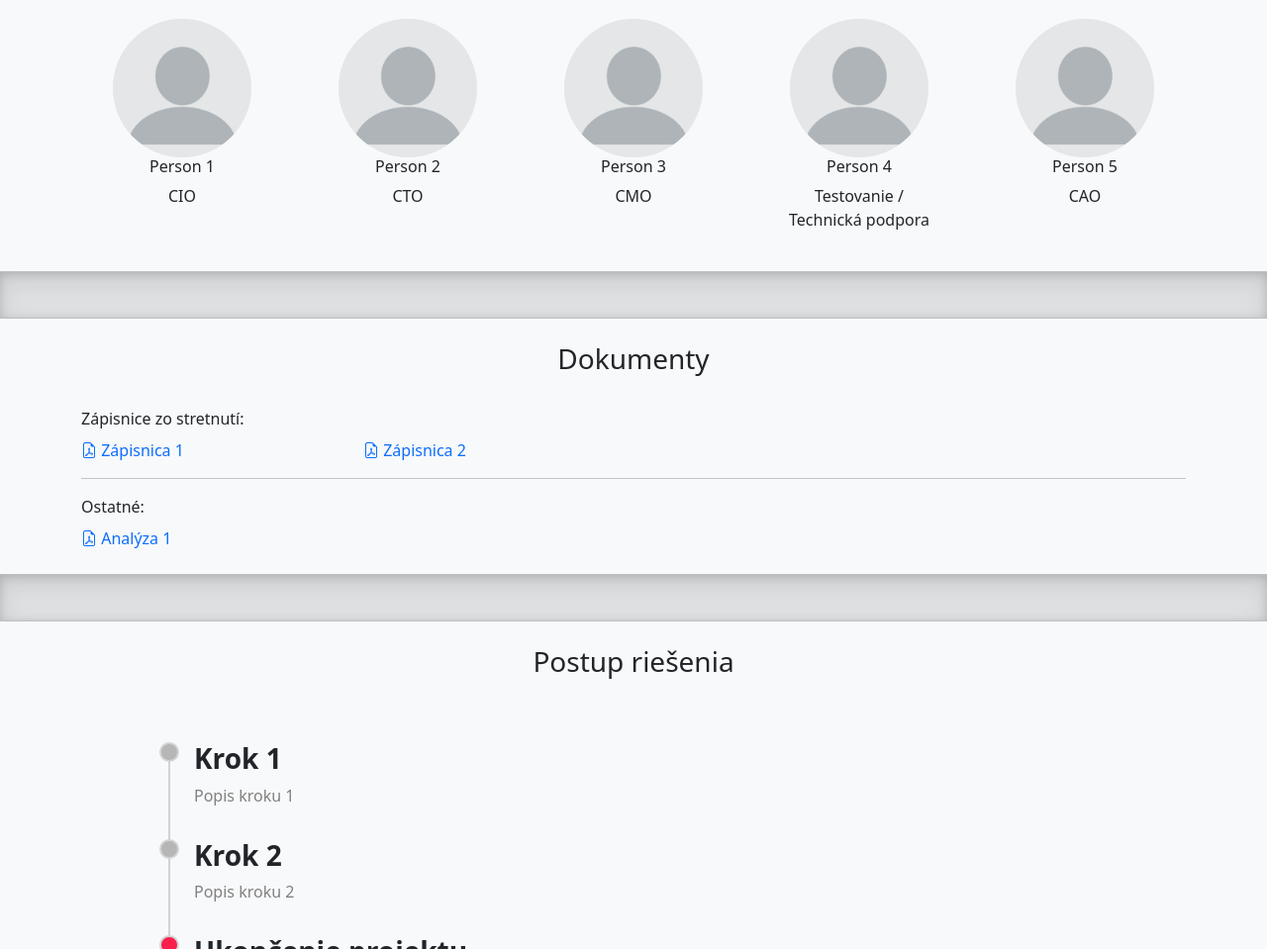
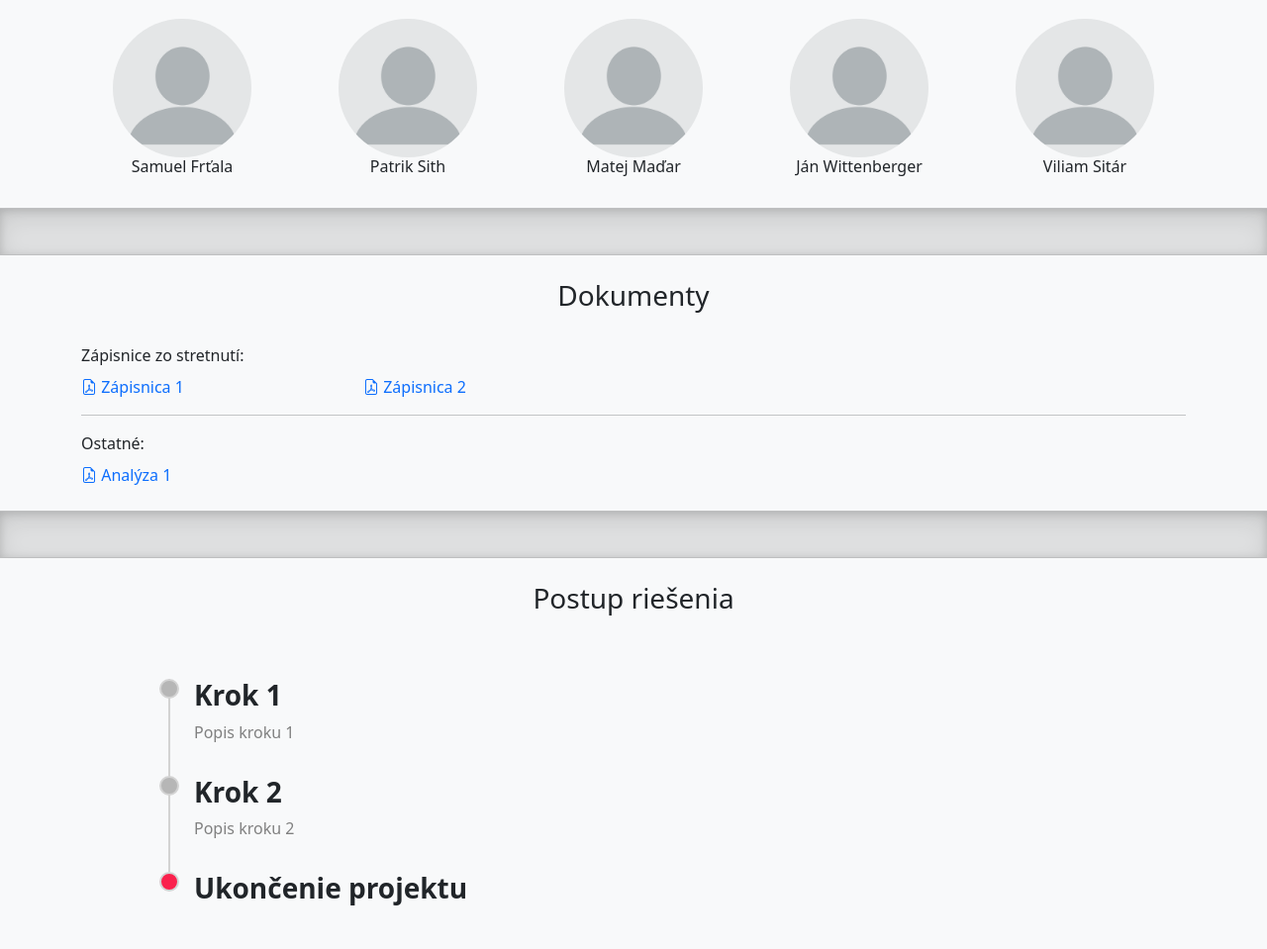
Before and after one commit to NUCAA-FEI/NUCAA-FEI.github.io, a plain HTML site: page index.html in a window 1280 px wide. Shown: the part 905-1864 px from the top of the page at 99% size. Drawn offline with Linux system fonts and the light colour scheme.

Commit message:
Feat: Added members names

```diff
--- a/index.html
+++ b/index.html
@@ -62,37 +62,37 @@
 
             <div id="team_members" class="b-example-divider"></div>
 
-            <div class="container my-4">
+           <div class="container my-4">
                 <div class="row justify-content-center pb-4"><h3 class="text-center">Členovia tímu</h3></div>
                 <div class="row justify-content-around">
                     <div class="col-lg-2 col-md-4 col-sm-6 text-center d-flex flex-column align-items-center profile_item pt-3" data-bs-toggle="modal" data-bs-target="#modal1">
                         <img class="bd-placeholder-img rounded-circle" src="img/profile/blankPic.webp" alt="Profile Image" width="140" height="140">
-                        <h4 class="fw-normal">Person 1</h4>
-                        <p class="text-center">CIO</p>
+                        <h4 class="fw-normal">Samuel Frťala</h4>
+<!--                        <p class="text-center">CIO</p>-->
                     </div><!-- /.col-lg-4 -->
 
                     <div class="col-lg-2 col-md-4 col-sm-6 text-center d-flex flex-column align-items-center profile_item pt-3" data-bs-toggle="modal" data-bs-target="#modal2">
                         <img class="bd-placeholder-img rounded-circle" src="img/profile/blankPic.webp" alt="Profile Image" width="140" height="140">
-                        <h4 class="fw-normal">Person 2</h4>
-                        <p class="text-center">CTO</p>
+                        <h4 class="fw-normal">Patrik Sith</h4>
+<!--                        <p class="text-center">CTO</p>-->
                     </div><!-- /.col-lg-4 -->
 
                     <div class="col-lg-2 col-md-4 col-sm-6 text-center d-flex flex-column align-items-center profile_item pt-3" data-bs-toggle="modal" data-bs-target="#modal3">
                         <img class="bd-placeholder-img rounded-circle" src="img/profile/blankPic.webp" alt="Profile Image" width="140" height="140">
-                        <h4 class="fw-normal">Person 3</h4>
-                        <p class="text-center">CMO</p>
+                        <h4 class="fw-normal">Matej Maďar</h4>
+<!--                        <p class="text-center">CMO</p>-->
                     </div><!-- /.col-lg-4 -->
 
                     <div class="col-lg-2 col-md-4 col-sm-6 text-center d-flex flex-column align-items-center profile_item pt-3" data-bs-toggle="modal" data-bs-target="#modal4">
                         <img class="bd-placeholder-img rounded-circle" src="img/profile/blankPic.webp" alt="Profile Image" width="140" height="140">
-                        <h4 class="fw-normal">Person 4</h4>
-                        <p class="text-center">Testovanie / Technická podpora</p>
+                        <h4 class="fw-normal">Ján Wittenberger</h4>
+<!--                        <p class="text-center">Testovanie / Technická podpora</p>-->
                     </div><!-- /.col-lg-4 -->
 
                     <div class="col-lg-2 col-md-4 col-sm-6 text-center d-flex flex-column align-items-center profile_item pt-3" data-bs-toggle="modal" data-bs-target="#modal5">
                         <img class="bd-placeholder-img rounded-circle" src="img/profile/blankPic.webp" alt="Profile Image" width="140" height="140">
-                        <h4 class="fw-normal">Person 5</h4>
-                        <p class="text-center">CAO</p>
+                        <h4 class="fw-normal">Viliam Sitár</h4>
+<!--                        <p class="text-center">CAO</p>-->
                     </div><!-- /.col-lg-4 -->
                 </div><!-- /.row -->
             </div>
```
